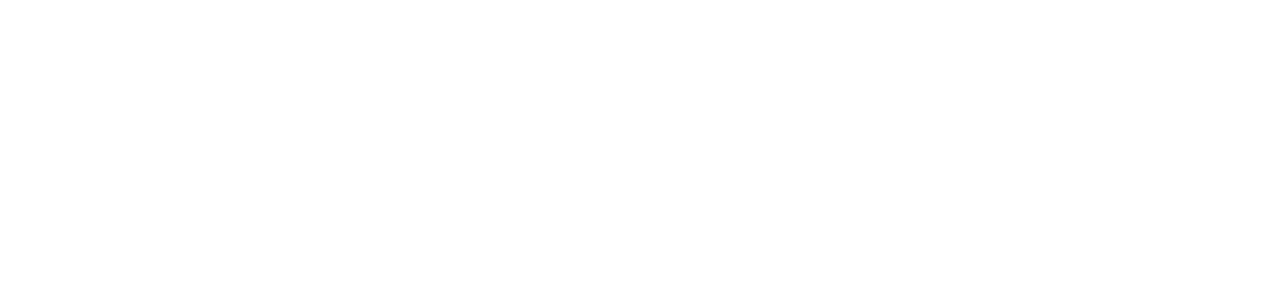
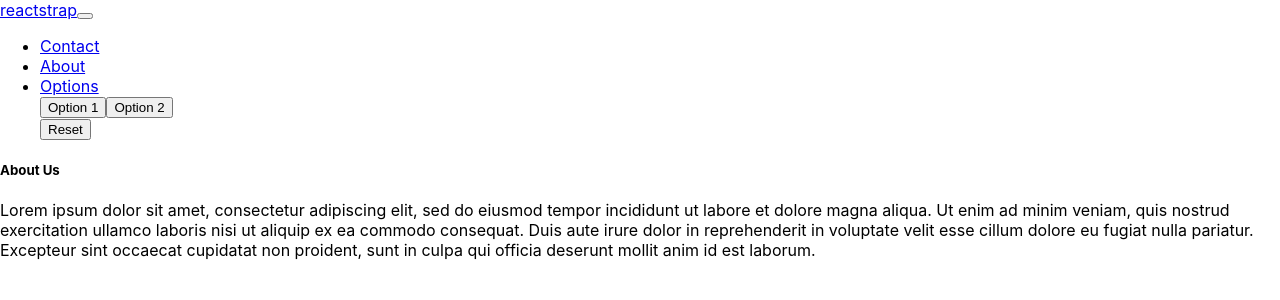
Before and after one commit to ShrutiMalik123/login-form, a React (Create React App) app: page /About in a window 1280 px wide. Shown: the top 300 px of the page. Built offline with nearby package versions, Linux system fonts and the light colour scheme.

Commit message:
really ugly navbar imported from reactstrap:

```diff
--- a/src/App.css
+++ b/src/App.css
@@ -1,5 +1,8 @@
 .App {
-  text-align: center;
+  /* text-align: center; */
+  position: absolute;
+        top: 0;
+        width: 100%;
 }
 
 .App-logo {
--- a/src/App.js
+++ b/src/App.js
@@ -1,14 +1,14 @@
 import React from 'react';
 
 import './App.css';
-
+import Navbar from "./components/Navbar";
 import AppRouter from "./components/AppRouter";
 
 function App() {
   return (
     <div className="App">
-
-    <AppRouter />
+      <Navbar/>
+     <AppRouter />
     </div>
   );
 }
--- /dev/null
+++ b/src/components/About.js
@@ -0,0 +1,21 @@
+import React from 'react';
+
+const About = () => {
+  return (
+    <div className='MainContainer2'>
+      <h5>About Us</h5>
+      <p>
+        Lorem ipsum dolor sit amet, consectetur adipiscing elit, sed do eiusmod
+        tempor incididunt ut labore et dolore magna aliqua. Ut enim ad minim
+        veniam, quis nostrud exercitation ullamco laboris nisi ut aliquip ex ea
+        commodo consequat. Duis aute irure dolor in reprehenderit in voluptate
+        velit esse cillum dolore eu fugiat nulla pariatur. Excepteur sint
+        occaecat cupidatat non proident, sunt in culpa qui officia deserunt
+        mollit anim id est laborum.
+      </p>
+    </div>
+  );
+};
+
+
+export default About;
--- a/src/components/AppRouter.js
+++ b/src/components/AppRouter.js
@@ -3,6 +3,8 @@
 import UserForm from "./UserForm";
 import Login from "./Login";
 import Dashboard from "./Dashboard";
+import About from "./About";
+import Contact from "./Contact";
 
 function AppRouter() {
     return (
@@ -11,7 +13,8 @@
           <Route path="/" exact component={UserForm} />
           <Route path="/Login" component={Login} />
           <Route path="/Dashboard" component={Dashboard} />
-
+          <Route path="/About" component={About} />
+          <Route path="/Contact" component={Contact} />
           </Switch>
           </Router>
   );
--- /dev/null
+++ b/src/components/Contact.js
@@ -0,0 +1,28 @@
+import React from 'react';
+
+const Contact = () => {
+  return (
+    <div className='MainContainer3'>
+      <h5>Contact Us</h5>
+      <p>
+        Lorem ipsum dolor sit amet, consectetur adipiscing elit, sed do eiusmod
+        tempor incididunt ut labore et dolore magna aliqua. Ut enim ad minim
+        veniam, quis nostrud exercitation ullamco laboris nisi ut aliquip ex ea
+        commodo consequat. Duis aute irure dolor in reprehenderit in voluptate
+        velit esse cillum dolore eu fugiat nulla pariatur. Excepteur sint
+        occaecat cupidatat non proident, sunt in culpa qui officia deserunt
+        mollit anim id est laborum.
+      </p>
+      <div className='divider' />
+      <h6>Address:</h6>
+      <ul>
+        <li>Mrs Ramaswamy</li>
+        <li>Omaha, NE</li>
+      </ul>
+    </div>
+  );
+};
+
+
+
+export default Contact;
--- /dev/null
+++ b/src/components/Navbar.js
@@ -0,0 +1,66 @@
+import React from 'react';
+import {
+  Collapse,
+  Navbar,
+  NavbarToggler,
+  NavbarBrand,
+  Nav,
+  NavItem,
+  NavLink,
+  UncontrolledDropdown,
+  DropdownToggle,
+  DropdownMenu,
+  DropdownItem } from 'reactstrap';
+
+export default class Example extends React.Component {
+  constructor(props) {
+    super(props);
+
+    this.toggle = this.toggle.bind(this);
+    this.state = {
+      isOpen: false
+    };
+  }
+  toggle() {
+    this.setState({
+      isOpen: !this.state.isOpen
+    });
+  }
+  render() {
+    return (
+      <div>
+        <Navbar color="light" light expand="md">
+          <NavbarBrand href="/">reactstrap</NavbarBrand>
+          <NavbarToggler onClick={this.toggle} />
+          <Collapse isOpen={this.state.isOpen} navbar>
+            <Nav className="ml-auto" navbar>
+              <NavItem>
+                <NavLink href="/Contact">Contact</NavLink>
+                </NavItem>
+              <NavItem>
+                <NavLink href="/About">About</NavLink>
+                </NavItem>
+              <UncontrolledDropdown nav inNavbar>
+                <DropdownToggle nav caret>
+                  Options
+                </DropdownToggle>
+                <DropdownMenu right>
+                  <DropdownItem>
+                    Option 1
+                  </DropdownItem>
+                  <DropdownItem>
+                    Option 2
+                  </DropdownItem>
+                  <DropdownItem divider />
+                  <DropdownItem>
+                    Reset
+                  </DropdownItem>
+                </DropdownMenu>
+              </UncontrolledDropdown>
+            </Nav>
+          </Collapse>
+        </Navbar>
+      </div>
+    );
+  }
+}
```
